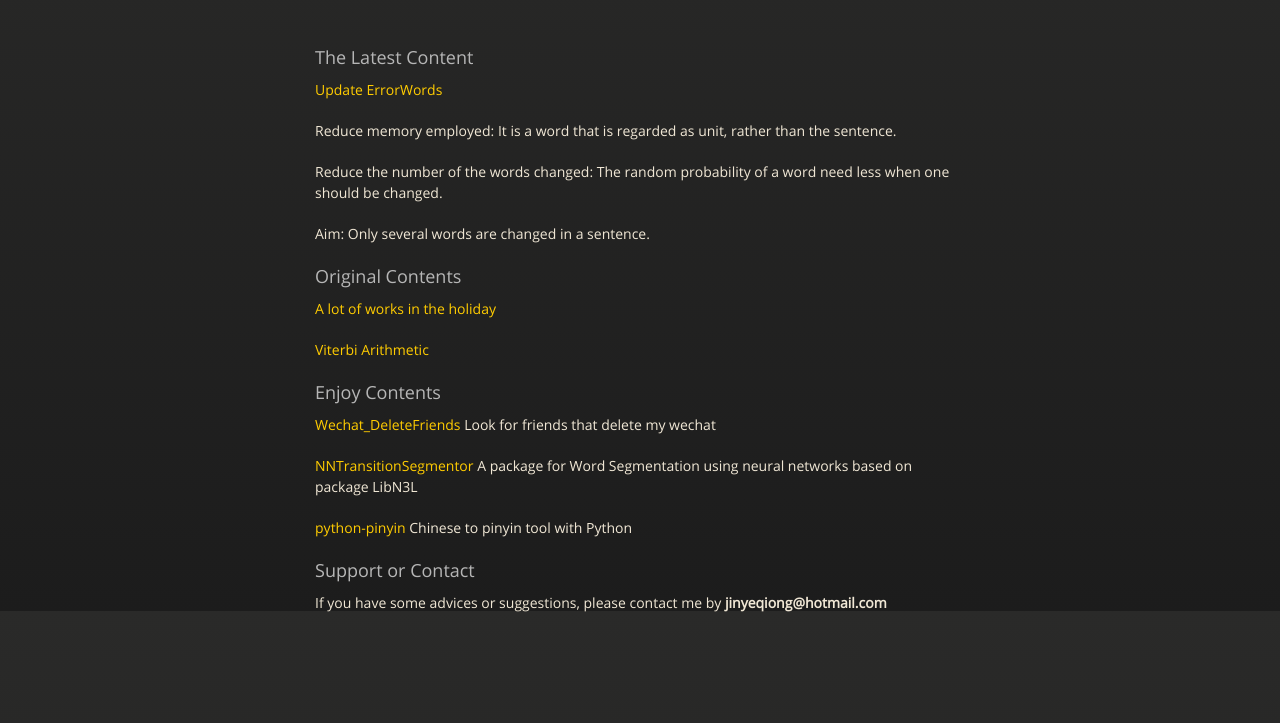
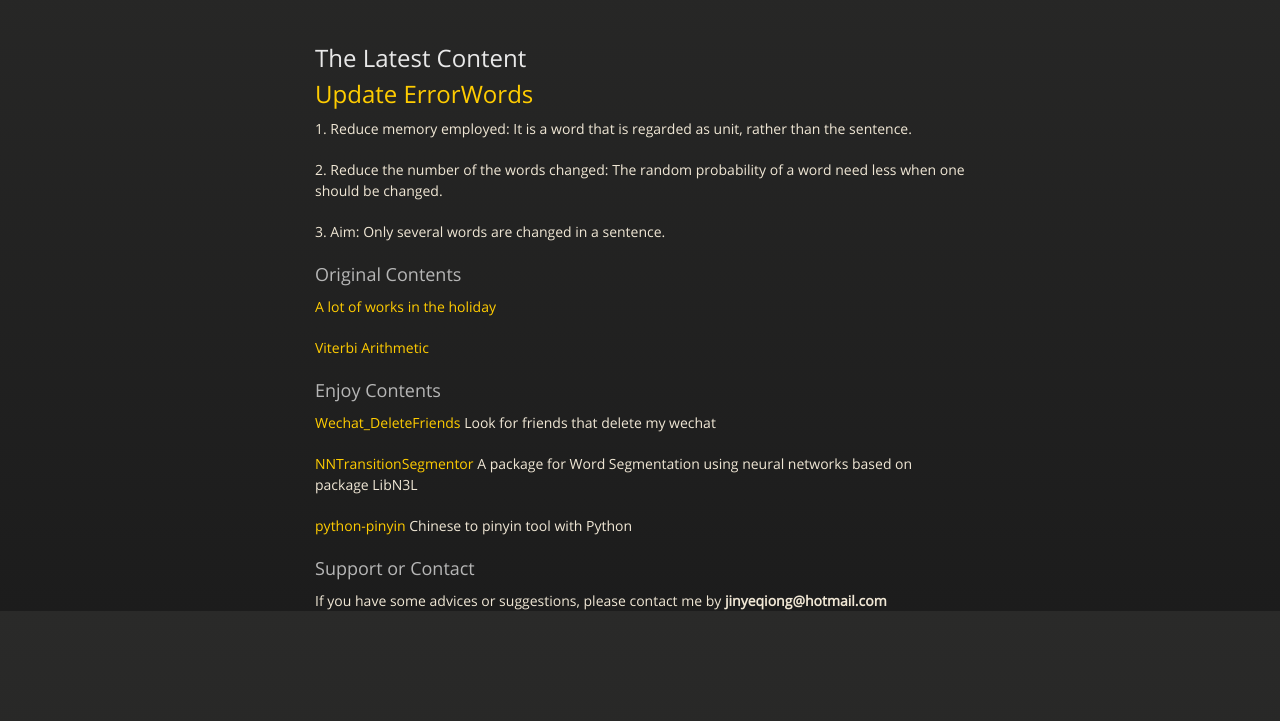
Before and after one commit to jinyeqiong/jinyeqiong.github.com, a plain HTML site: page index.html in a window 1280 px wide. Shown: the part 189-912 px from the top of the page. Drawn offline with nearby package versions, Linux system fonts and the light colour scheme.

Commit message:
Add own content

```diff
--- a/index.html
+++ b/index.html
@@ -34,13 +34,13 @@
           <span class="credits left">Project maintained by <a href="https://github.com/jinyeqiong">LittleLeaf</a></span>
         </div>
 
-        <h3>
-<a id="welcome-to-github-pages" class="anchor" href="#welcome-to-github-pages" aria-hidden="true"><span aria-hidden="true" class="octicon octicon-link"></span></a>The Latest Content</h3>
+        <h2>
+<a id="welcome-to-github-pages" class="anchor" href="#welcome-to-github-pages" aria-hidden="true"><span aria-hidden="true" class="octicon octicon-link"></span></a>The Latest Content</h2>
 
-<p><a href="https://github.com/jinyeqiong/BasedNLP/tree/master/ErrorWords">Update ErrorWords</a></p>
-<p>Reduce memory employed: It is a word that is regarded as unit, rather than the sentence. </p>
-<p>Reduce the number of the words changed: The random probability of a word need less when one should be changed. </p>
-<p>Aim: Only several words are changed in a sentence. </p>
+<h2><a href="https://github.com/jinyeqiong/BasedNLP/tree/master/ErrorWords">Update ErrorWords</a></h2>
+<p>1. Reduce memory employed: It is a word that is regarded as unit, rather than the sentence. </p>
+<p>2. Reduce the number of the words changed: The random probability of a word need less when one should be changed. </p>
+<p>3. Aim: Only several words are changed in a sentence. </p>
 
 <h3>
 <a id="designer-templates" class="anchor" href="#designer-templates" aria-hidden="true"><span aria-hidden="true" class="octicon octicon-link"></span></a>Original Contents</h3>
```
